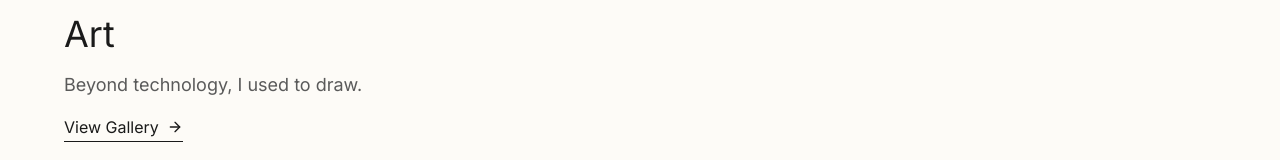
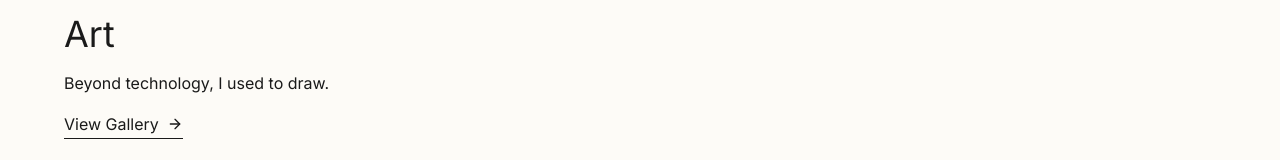
Before and after one commit to VivienP/personal-website, a React (Vite) app: page / in a window 1280 px wide. Shown: the part 1981-2141 px from the top of the page. Built offline with nearby package versions, Linux system fonts and the light colour scheme; a web font is replaced by a local one.

Commit message:
Minor Main Page Update

```diff
--- a/src/sections/ArtSection.jsx
+++ b/src/sections/ArtSection.jsx
@@ -8,7 +8,7 @@ const ArtSection = () => {
             <div className="max-w-6xl mx-auto">
                 <div className="space-y-4">
                     <h2 className="text-3xl md:text-4xl text-primary">Art</h2>
-                    <p className="text-lg text-secondary font-light leading-relaxed">
+                    <p className="text-base text-primary leading-relaxed">
                         Beyond technology, I used to draw.
                     </p>
                     <Link
```
